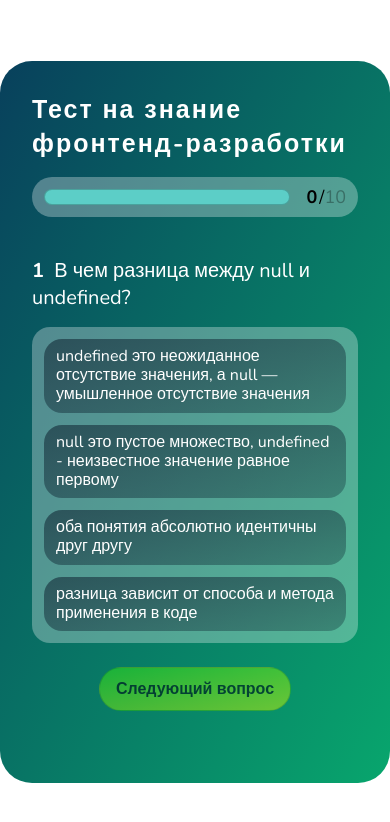
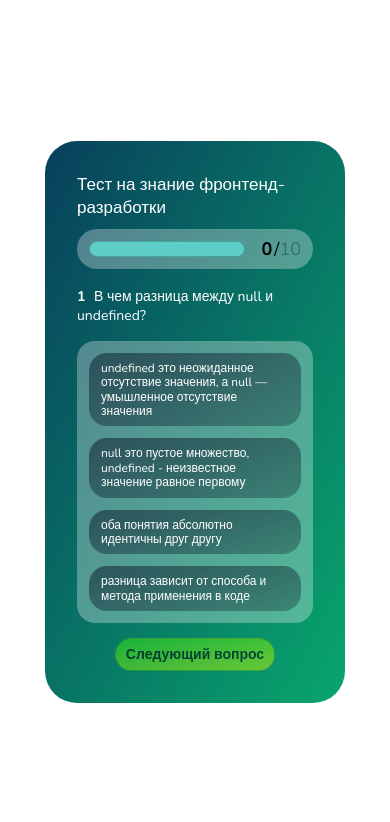
Before and after one commit to nick-stepanyan/qiuzz-application, a website: page index.html in a window 390 px wide. Drawn offline with nearby package versions, Linux system fonts and the light colour scheme.

Commit message:
add to adaptive file to all device width

```diff
--- a/index.html
+++ b/index.html
@@ -6,6 +6,7 @@
     <meta http-equiv="X-UA-Compatible" content="IE=edge">
     <meta name="viewport" content="width=device-width, initial-scale=1.0">
     <link rel="stylesheet" href="style.css">
+    <link rel="stylesheet" href="media.css">
     <title>Quiz answers</title>
 </head>
 
--- /dev/null
+++ b/media.css
@@ -0,0 +1,73 @@
+@media screen and (max-width: 600px) {
+    .quiz {
+        width: 500px;
+    }
+    .quiz__title {
+        font-size: 22px;
+        font-weight: 500;
+        letter-spacing: 1px;
+        margin-bottom: 12px;
+    }
+    .quiz__question {
+        font-size: 16px;
+    }
+    .quiz__answers {
+        font-size: 14px;
+    }
+    .quiz__btn {
+        margin: 20px auto 10px;
+        font-weight: 600;
+    }
+    .quiz__progress-wrap {
+        margin-bottom: 30px;
+    }
+}
+
+@media screen and (max-width: 520px) {
+    .quiz {
+        width: 400px;
+    }
+    .quiz__progress-wrap {
+        margin-bottom: 20px;
+    }
+    .quiz__title {
+        font-size: 19px;
+        font-weight: 400;
+        letter-spacing: 0;
+        margin-bottom: 12px;
+    }
+    .quiz__question {
+        font-size: 16px;
+    }
+    .quiz__answers {
+        font-size: 14px;
+    }
+    .quiz__btn {
+        margin: 20px auto 10px;
+        font-weight: 600;
+    }
+}
+
+@media screen and (max-width: 410px) {
+    .quiz {
+        width: 300px;
+    }
+    .quiz__progress-wrap {
+        margin-bottom: 18px;
+    }
+    .quiz__title {
+        font-size: 17px;
+        margin-bottom: 10px;
+    }
+    .quiz__question {
+        font-size: 14px;
+    }
+    .quiz__answers {
+        font-size: 12px;
+    }
+    .quiz__btn {
+        font-size: 14px;
+        margin: 15px auto 0;
+        padding: 6px 10px;
+    }
+}
```
